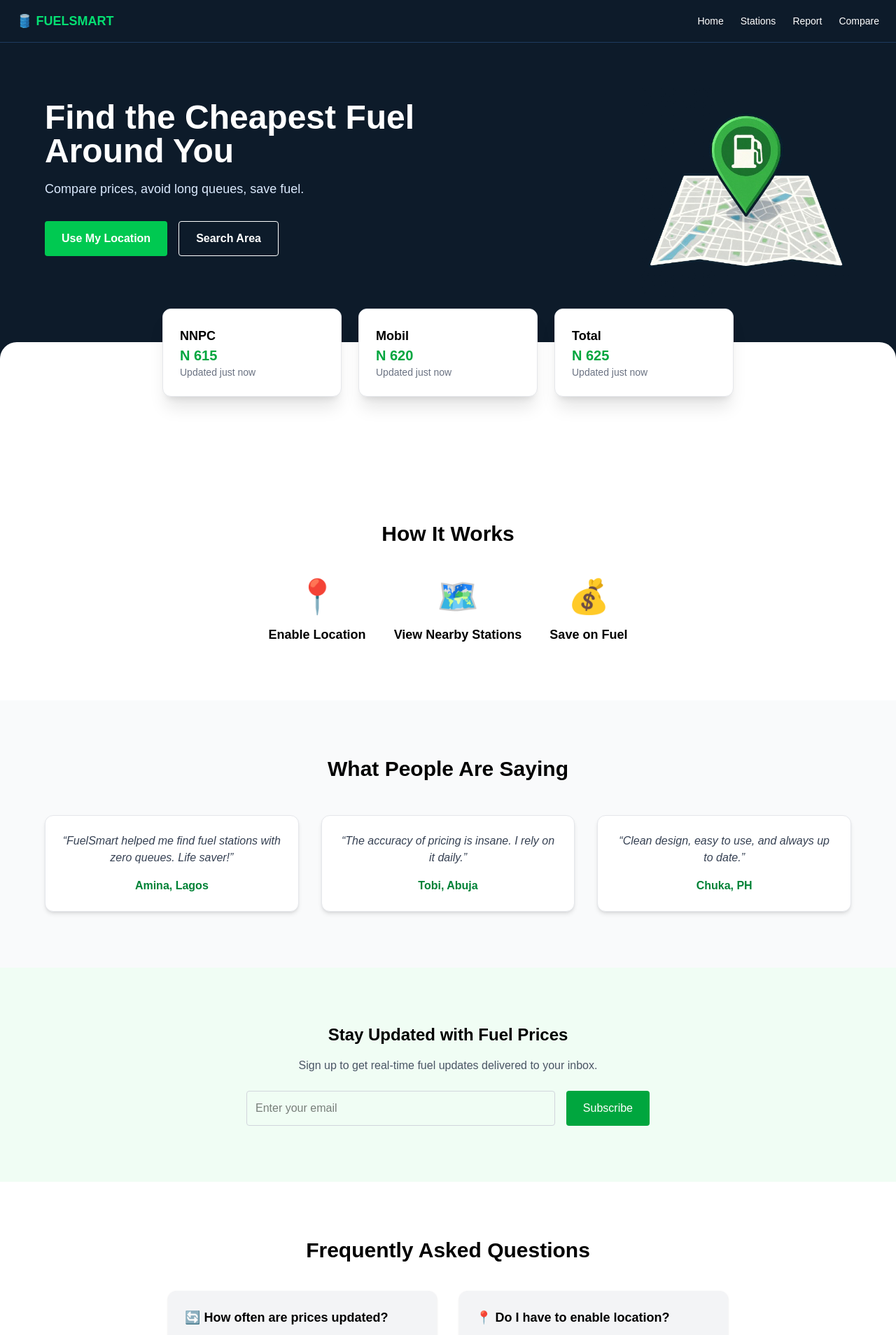
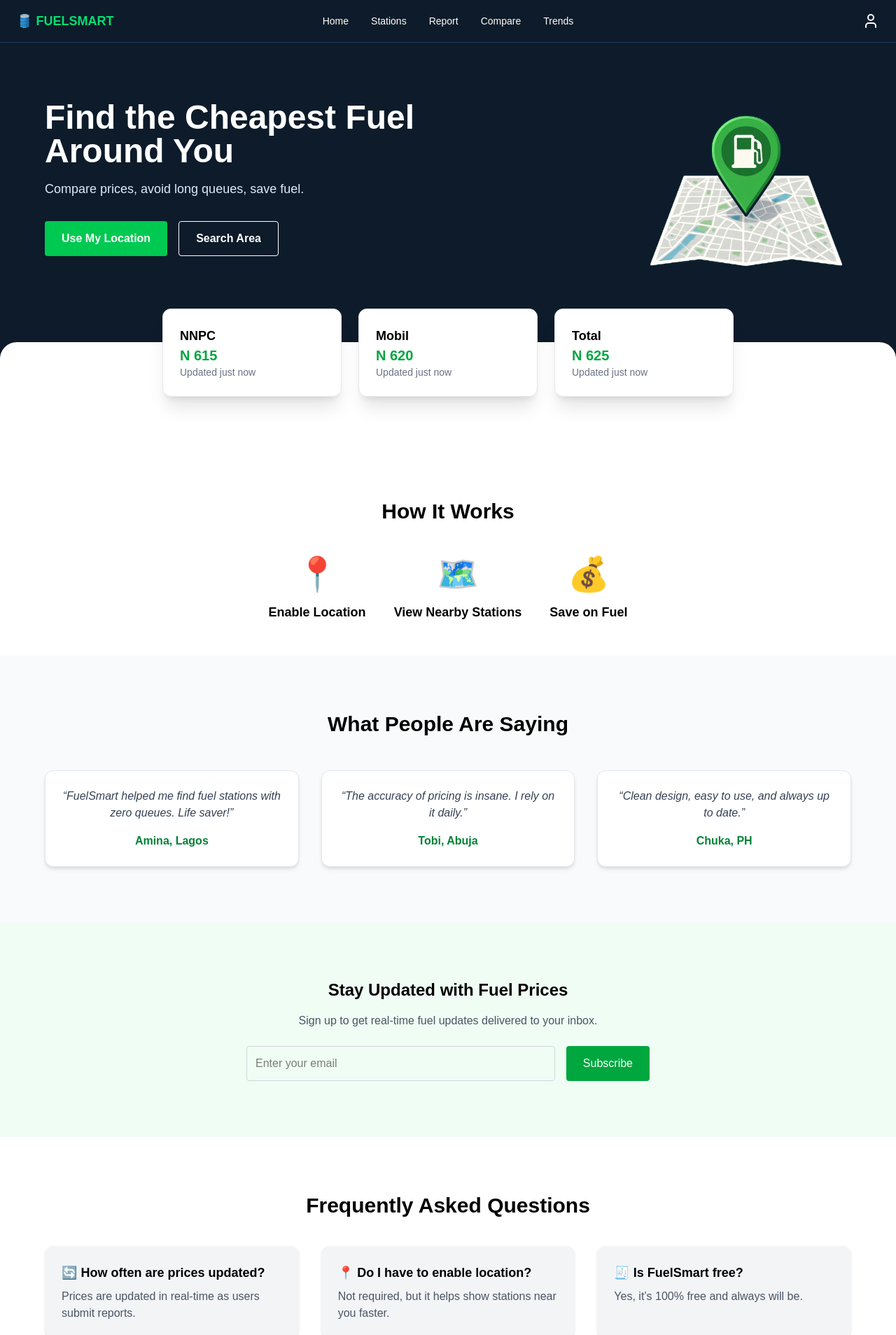
Before and after one commit to Billsthename22/Fuelsmart, a Next.js app: page / in a window 1280 px wide. Shown: the top 1908 px of the page at 70% size. Built offline with nearby package versions, Linux system fonts and the light colour scheme.

Commit message:
FINISHED HOMEPAGE

```diff
--- a/package.json
+++ b/package.json
@@ -9,6 +9,7 @@
     "lint": "next lint"
   },
   "dependencies": {
+    "lucide-react": "^0.536.0",
     "next": "15.3.4",
     "react": "^19.0.0",
     "react-dom": "^19.0.0",
--- a/src/app/components/Navbar.tsx
+++ b/src/app/components/Navbar.tsx
@@ -1,25 +1,39 @@
 'use client';
 
 import Link from 'next/link';
+import { User } from 'lucide-react';
 
 export default function Navbar() {
   return (
-    <nav className="flex justify-between items-center px-6 py-4 bg-[#0D1B2A]  border-b border-[#1E3A5F]">
-      <div className="font-bold text-lg text-green-400">🛢️ FUELSMART</div>
-      <ul className="flex space-x-6 text-sm font-medium text-white">
+    <nav className="relative flex items-center justify-between px-6 py-4 bg-[#0D1B2A] border-b border-[#1E3A5F]">
+      {/* Left: Logo */}
+      <Link href="/" className="font-bold text-lg text-green-400 hover:opacity-90 transition z-10">
+        🛢️ FUELSMART
+      </Link>
+
+      {/* Center: Navigation Links with spacing */}
+      <ul className="absolute left-1/2 top-1/2 -translate-x-1/2 -translate-y-1/2 flex gap-8 text-sm font-medium text-white">
         <li>
-          <Link href="/" className="hover:text-green-400 transition">Home</Link>
+          <Link href="/" className="hover:text-green-400 transition-colors">Home</Link>
         </li>
         <li>
-          <Link href="/stations" className="hover:text-green-400 transition">Stations</Link>
+          <Link href="/stations" className="hover:text-green-400 transition-colors">Stations</Link>
         </li>
         <li>
-          <Link href="/report" className="hover:text-green-400 transition">Report</Link>
+          <Link href="/report" className="hover:text-green-400 transition-colors">Report</Link>
         </li>
         <li>
-          <Link href="/compare" className="hover:text-green-400 transition">Compare</Link>
+          <Link href="/compare" className="hover:text-green-400 transition-colors">Compare</Link>
+        </li>
+        <li>
+          <Link href="/trends" className="hover:text-green-400 transition-colors">Trends</Link>
         </li>
       </ul>
+
+      {/* Right Placeholder (can be a profile, login, etc.) */}
+      <Link href="/profile" className="hover:text-green-400 transition">
+  <User className="w-6 h-6 text-white" />
+</Link>
     </nav>
   );
 }
--- a/src/app/components/faq.tsx
+++ b/src/app/components/faq.tsx
@@ -25,11 +25,12 @@ export default function FaqSection() {
     <section className="bg-white py-20 text-black px-6">
     <div className="max-w-6xl mx-auto">
       <h2 className="text-3xl font-bold mb-10 text-center">Frequently Asked Questions</h2>
-        <div className="flex flex-wrap justify-center gap-8">
+
+      <div className="flex flex-col md:flex-row md:justify-between gap-8">
         {faqData.map((item, idx) => (
           <div
             key={idx}
-              className="bg-gray-100 rounded-xl p-6 w-full md:w-1/3 shadow-sm"
+            className="flex-1 bg-gray-100 rounded-xl p-6 shadow-sm"
           >
             <h3 className="font-semibold text-lg mb-2">{item.q}</h3>
             <p className="text-gray-600">{item.a}</p>
@@ -38,5 +39,6 @@ export default function FaqSection() {
       </div>
     </div>
   </section>
+
   );
 }
--- a/src/app/page.tsx
+++ b/src/app/page.tsx
@@ -4,10 +4,10 @@ import Image from 'next/image';
 import Navbar from './components/Navbar';
 import Cards from './components/Cards'
 import Faq from './components/faq'
+
 export default function Home() {
   return (
     <main className="bg-[#0D1B2A] text-white min-h-screen">
-
       {/* NAVBAR */}
      <Navbar/>
       {/* HERO SECTION */}
@@ -37,11 +37,11 @@ export default function Home() {
           </div>
         </div>
       </section>
-
       {/* OVERLAP CARDS SECTION */}
       <Cards/>
  {/* HOW IT WORKS */}
-<section className="bg-white text-black py-20 px-6">
+
+ <section className="bg-white text-black py-12 px-6">
   <h2 className="text-3xl font-bold text-center mb-12">How It Works</h2>
   <div className="flex flex-wrap justify-center gap-10 max-w-5xl mx-auto">
     {[
@@ -75,7 +75,6 @@ export default function Home() {
     </div>
   </div>
 </section>
-
 {/* NEWSLETTER SIGNUP */}
 <section className="bg-green-50 py-20 text-black px-6">
   <div className="max-w-xl mx-auto text-center">
@@ -93,7 +92,6 @@ export default function Home() {
     </form>
   </div>
 </section>
-
 {/* FAQ */}
 <Faq/>
       {/* FOOTER */}
```
Also changed, not shown: 1 other file (tests, documents, lock files or other folders). Lines whose indentation alone changed are shown as unchanged.
